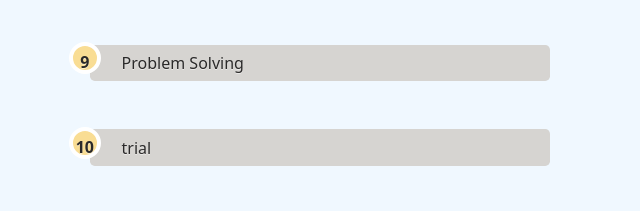
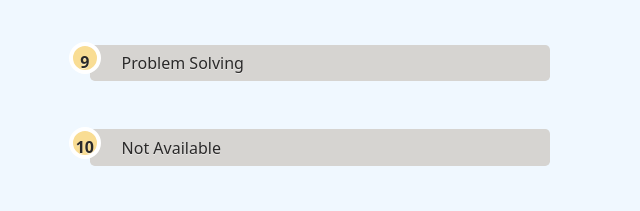
Before and after one commit to Cryxuz/Dev-Academy-Foundations-Blog, a plain HTML site: page blog/blog-page.html in a window 1280 px wide. Shown: the part 1577-1788 px from the top of the page, 320-960 px from the left. Drawn offline with nearby package versions, Linux system fonts and the light colour scheme.

Commit message:
delete trial

```diff
--- a/blog/blog-page.html
+++ b/blog/blog-page.html
@@ -124,9 +124,7 @@
         <li class="li-link">
           <a class="a-link" href="./problem-solving.html">Problem Solving</a>
         </li>
-        <li class="li-link">
-          <a class="a-link" href="/tic-tac-toe/index.html">trial</a>
-        </li>
+        <li class="li-link"><a class="a-link" href="">Not Available</a></li>
         <li class="li-link"><a class="a-link" href="">Not Available</a></li>
         <li class="li-link"><a class="a-link" href="">Not Available</a></li>
         <li class="li-link"><a class="a-link" href="">Not Available</a></li>
```
